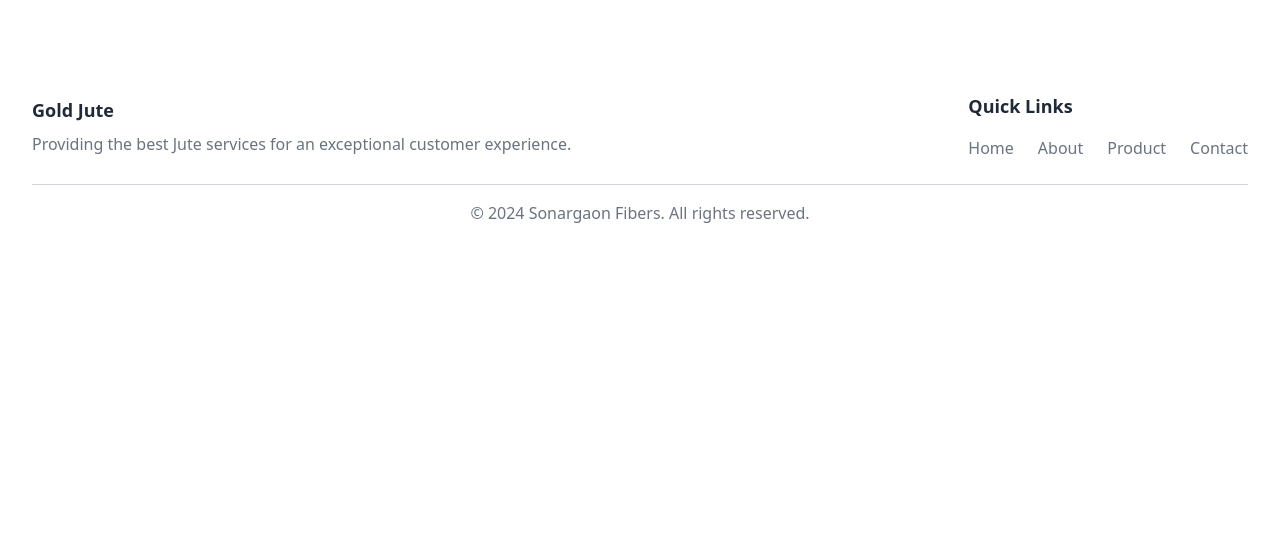
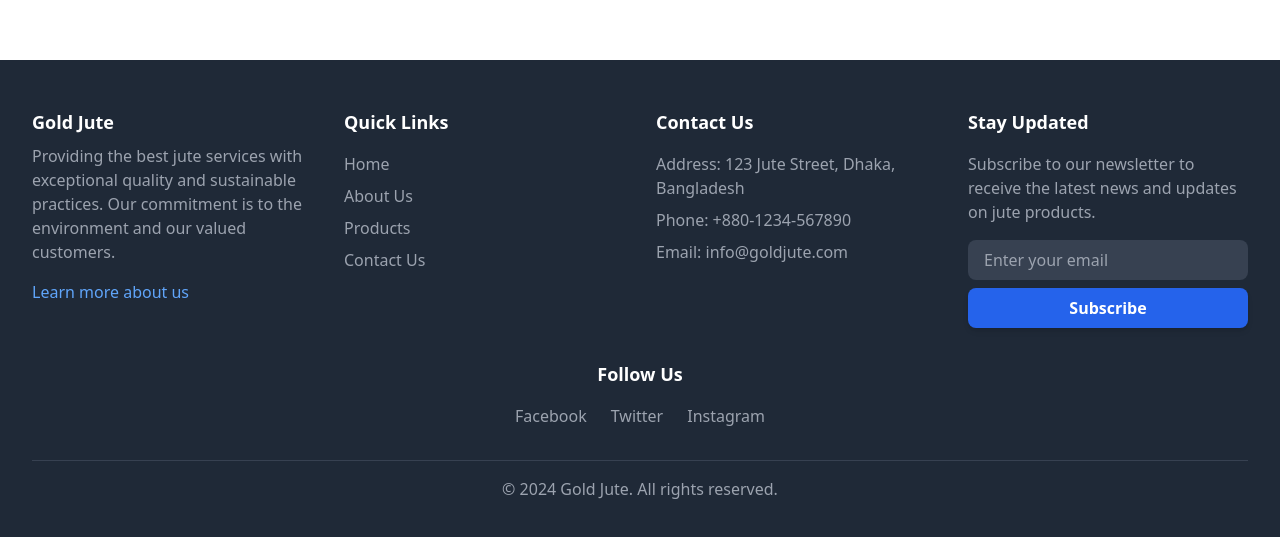
Before and after one commit to maruf3254/gj, a React (Vite) app: page /login in a window 1280 px wide. Shown: the part 852-1389 px from the top of the page. Before the commit the page ends 1109 px from the top, so only its background shows below. Built offline with nearby package versions, Linux system fonts and the light colour scheme.

Commit message:
first commit

```diff
--- a/src/components/Footer.jsx
+++ b/src/components/Footer.jsx
@@ -5,30 +5,35 @@ const Footer = () => {
   const currentYear = new Date().getFullYear();
 
   return (
-    <footer className="bg-white text-gray-600 py-8">
+    <footer className="bg-gray-800 text-gray-300 py-12">
       <div className="max-w-screen-xl mx-auto px-4 sm:px-6 lg:px-8">
-        <div className="flex flex-col md:flex-row justify-between items-start md:items-center">
+        <div className="grid grid-cols-1 md:grid-cols-4 gap-8">
           {/* Company Name and Description */}
-          <div className="mb-6 md:mb-0">
-            <h3 className="text-gray-800 text-lg font-semibold mb-2">
-              Gold Jute
-            </h3>
-            <p className="text-gray-500">
-              Providing the best Jute services for an exceptional customer
-              experience.
+          <div>
+            <h3 className="text-white text-lg font-semibold mb-2">Gold Jute</h3>
+            <p className="text-gray-400 mb-4">
+              Providing the best jute services with exceptional quality and
+              sustainable practices. Our commitment is to the environment and
+              our valued customers.
             </p>
+            <Link
+              to="/about"
+              className="text-blue-400 hover:text-blue-600 transition duration-300"
+            >
+              Learn more about us
+            </Link>
           </div>
 
-          {/* Quick Links (Horizontally aligned) */}
+          {/* Quick Links */}
           <div>
-            <h3 className="text-gray-800 text-lg font-semibold mb-4">
+            <h3 className="text-white text-lg font-semibold mb-4">
               Quick Links
             </h3>
-            <ul className="flex space-x-6">
+            <ul className="space-y-2">
               <li>
                 <Link
                   to="/"
-                  className="text-gray-500 hover:text-gray-800 transition duration-300"
+                  className="text-gray-400 hover:text-white transition duration-300"
                 >
                   Home
                 </Link>
@@ -36,35 +41,98 @@ const Footer = () => {
               <li>
                 <Link
                   to="/about"
-                  className="text-gray-500 hover:text-gray-800 transition duration-300"
+                  className="text-gray-400 hover:text-white transition duration-300"
                 >
-                  About
+                  About Us
                 </Link>
               </li>
               <li>
                 <Link
                   to="/product"
-                  className="text-gray-500 hover:text-gray-800 transition duration-300"
+                  className="text-gray-400 hover:text-white transition duration-300"
                 >
-                  Product
+                  Products
                 </Link>
               </li>
               <li>
                 <Link
                   to="/contact"
-                  className="text-gray-500 hover:text-gray-800 transition duration-300"
+                  className="text-gray-400 hover:text-white transition duration-300"
                 >
-                  Contact
+                  Contact Us
                 </Link>
               </li>
             </ul>
           </div>
+
+          {/* Contact Information */}
+          <div>
+            <h3 className="text-white text-lg font-semibold mb-4">
+              Contact Us
+            </h3>
+            <ul className="space-y-2">
+              <li className="text-gray-400">
+                Address: 123 Jute Street, Dhaka, Bangladesh
+              </li>
+              <li className="text-gray-400">Phone: +880-1234-567890</li>
+              <li className="text-gray-400">Email: info@goldjute.com</li>
+            </ul>
+          </div>
+
+          {/* Newsletter Signup */}
+          <div>
+            <h3 className="text-white text-lg font-semibold mb-4">
+              Stay Updated
+            </h3>
+            <p className="text-gray-400 mb-4">
+              Subscribe to our newsletter to receive the latest news and updates
+              on jute products.
+            </p>
+            <form className="flex flex-col space-y-2">
+              <input
+                type="email"
+                placeholder="Enter your email"
+                className="px-4 py-2 bg-gray-700 text-gray-300 rounded-lg focus:outline-none focus:ring-2 focus:ring-blue-500"
+              />
+              <button
+                type="submit"
+                className="px-4 py-2 bg-blue-600 text-white font-semibold rounded-lg shadow-md hover:bg-blue-700 transition duration-300"
+              >
+                Subscribe
+              </button>
+            </form>
+          </div>
+        </div>
+
+        {/* Social Media Links */}
+        <div className="mt-8 text-center">
+          <h3 className="text-white text-lg font-semibold mb-4">Follow Us</h3>
+          <div className="flex justify-center space-x-6">
+            <Link
+              to="#"
+              className="text-gray-400 hover:text-white transition duration-300"
+            >
+              <i className="fab fa-facebook-f"></i> Facebook
+            </Link>
+            <Link
+              to="#"
+              className="text-gray-400 hover:text-white transition duration-300"
+            >
+              <i className="fab fa-twitter"></i> Twitter
+            </Link>
+            <Link
+              to="#"
+              className="text-gray-400 hover:text-white transition duration-300"
+            >
+              <i className="fab fa-instagram"></i> Instagram
+            </Link>
+          </div>
         </div>
 
         {/* Footer Bottom Section */}
-        <div className="mt-6 border-t border-gray-300 pt-4 text-center">
-          <p className="text-gray-500">
-            © {currentYear} Sonargaon Fibers. All rights reserved.
+        <div className="mt-8 border-t border-gray-700 pt-4 text-center">
+          <p className="text-gray-400">
+            © {currentYear} Gold Jute. All rights reserved.
           </p>
         </div>
       </div>
--- a/src/screens/AdminProduct.jsx
+++ b/src/screens/AdminProduct.jsx
@@ -7,6 +7,7 @@ const AdminProducts = () => {
   const [newProduct, setNewProduct] = useState({
     title: "",
     description: "",
+    image: "",
   });
   const [editProductId, setEditProductId] = useState(null); // For updating products
 
@@ -42,7 +43,7 @@ const AdminProducts = () => {
       );
       const data = await response.json();
       setProductData([...productData, data]); // Add the new product to the list
-      setNewProduct({ title: "", description: "" }); // Clear the form
+      setNewProduct({ title: "", description: "", image: "" }); // Clear the form
     } catch (error) {
       console.error("Failed to create product", error);
     }
@@ -78,7 +79,7 @@ const AdminProducts = () => {
         )
       );
       setEditProductId(null); // Exit edit mode
-      setNewProduct({ title: "", description: "" }); // Clear the form
+      setNewProduct({ title: "", description: "", image: "" }); // Clear the form
     } catch (error) {
       console.error("Failed to update product", error);
     }
@@ -95,6 +96,7 @@ const AdminProducts = () => {
     setNewProduct({
       title: product.title,
       description: product.description,
+      image: product.image,
     });
   };
 
@@ -142,6 +144,17 @@ const AdminProducts = () => {
               />
             </div>
             <div className="mb-4">
+              <label className="block mb-2 text-sm font-medium">image</label>
+              <input
+                type="text"
+                name="image"
+                value={newProduct.image}
+                onChange={handleChange}
+                className="border rounded w-full py-2 px-3"
+                required
+              />
+            </div>
+            <div className="mb-4">
               <label className="block mb-2 text-sm font-medium">
                 Description
               </label>
@@ -165,11 +178,22 @@ const AdminProducts = () => {
         {/* Display Existing Products */}
         <div>
           <h2 className="text-xl mb-4">Existing Products</h2>
-          <div className="space-y-4">
+          <div className="flex flex-wrap -mx-4">
             {productData.map((product) => (
-              <div key={product._id} className="border rounded-lg p-4">
-                <h3 className="text-lg font-semibold">{product.title}</h3>
-                <p>{product.description}</p>
+              <div
+                key={product._id}
+                className="w-full sm:w-1/2 lg:w-1/3 px-4 mb-8"
+              >
+                <div className="border rounded-lg p-4">
+                  <img
+                    src={product.image}
+                    alt={product.title}
+                    className="w-full h-48 object-cover rounded"
+                  />
+                  <h3 className="text-lg font-semibold mt-4">
+                    {product.title}
+                  </h3>
+                  <p className="mt-2">{product.description}</p>
                   <div className="mt-4 space-x-2">
                     <button
                       className="bg-yellow-500 text-white py-1 px-2 rounded"
@@ -185,6 +209,7 @@ const AdminProducts = () => {
                     </button>
                   </div>
                 </div>
+              </div>
             ))}
           </div>
         </div>
--- a/src/screens/Home.jsx
+++ b/src/screens/Home.jsx
@@ -69,8 +69,9 @@ const Home = () => {
       </div>
 
       {/* Main Content */}
-      <div className="max-w-screen-xl mx-auto px-4 sm:px-20 lg:px-36 py-16 bg-white">
+      <div className="bg-gray-100">
         {/* Header */}
+        <div className="max-w-screen-xl mx-auto px-4 sm:px-20 lg:px-36 py-16 ">
           <h2 className="text-4xl md:text-5xl font-extrabold mb-8 text-gray-900 text-center">
             {homeData.secondColumnTitle}
           </h2>
@@ -81,10 +82,13 @@ const Home = () => {
           <p className="text-xl leading-relaxed text-gray-700 mb-10 text-center mx-auto max-w-3xl">
             {homeData.secondParagraph2}
           </p>
+        </div>
+      </div>
 
+      <div>
         {/* New Product Section */}
-        <div className="py-8">
-          <div className="">
+        <div className="py-8 max-w-screen-xl mx-auto px-4 sm:px-20 lg:px-36 py-16 bg-dark">
+          <div>
             <h2 className="text-4xl text-center font-extrabold text-gray-900 mb-6">
               Our Featured Products
             </h2>
@@ -96,6 +100,13 @@ const Home = () => {
             <div className="grid grid-cols-1 md:grid-cols-2 lg:grid-cols-3 gap-8">
               {productData.map((product, index) => (
                 <div key={index} className="bg-white p-6 rounded-lg shadow-md">
+                  <div className="w-full h-64 mb-4">
+                    <img
+                      src={product.image}
+                      alt={product.title}
+                      className="w-full h-full object-cover rounded-lg"
+                    />
+                  </div>
                   <h3 className="text-xl font-semibold mb-4">
                     {product.title}
                   </h3>
@@ -117,7 +128,8 @@ const Home = () => {
         </div>
 
         {/* Image Section */}
-        <div className="container mx-auto p-6">
+        <div style={{ backgroundColor: "#FFF5ED" }}>
+          <div className="container  p-6 max-w-screen-xl mx-auto px-4 sm:px-20 lg:px-36 py-16">
             <h2 className="text-2xl font-bold text-center mb-8">
               Explore Our Jute Products
             </h2>
@@ -130,7 +142,9 @@ const Home = () => {
                   className="w-full h-64 object-cover transition-transform duration-300 transform group-hover:scale-110"
                 />
                 <div className="absolute inset-0 flex flex-col items-center justify-center bg-black bg-opacity-40 text-white opacity-0 transition-opacity duration-300 group-hover:opacity-100 p-4 text-center">
-                <p className="font-bold text-lg">{homeData.thirdParagraph1}</p>
+                  <p className="font-bold text-lg">
+                    {homeData.thirdParagraph1}
+                  </p>
                   <p>{homeData.thirdParagraph2}</p>
                 </div>
               </div>
@@ -142,7 +156,9 @@ const Home = () => {
                   className="w-full h-64 object-cover transition-transform duration-300 transform group-hover:scale-110"
                 />
                 <div className="absolute inset-0 flex flex-col items-center justify-center bg-black bg-opacity-40 text-white opacity-0 transition-opacity duration-300 group-hover:opacity-100 p-4 text-center">
-                <p className="font-bold text-lg">{homeData.fifthParagraph1}</p>
+                  <p className="font-bold text-lg">
+                    {homeData.fifthParagraph1}
+                  </p>
                   <p>{homeData.fifthParagraph2}</p>
                 </div>
               </div>
@@ -159,6 +175,7 @@ const Home = () => {
           </div>
         </div>
       </div>
+    </div>
   );
 };
 
```
Also changed, not shown: 1 other file (tests, documents, lock files or other folders). Lines whose indentation alone changed are shown as unchanged.
